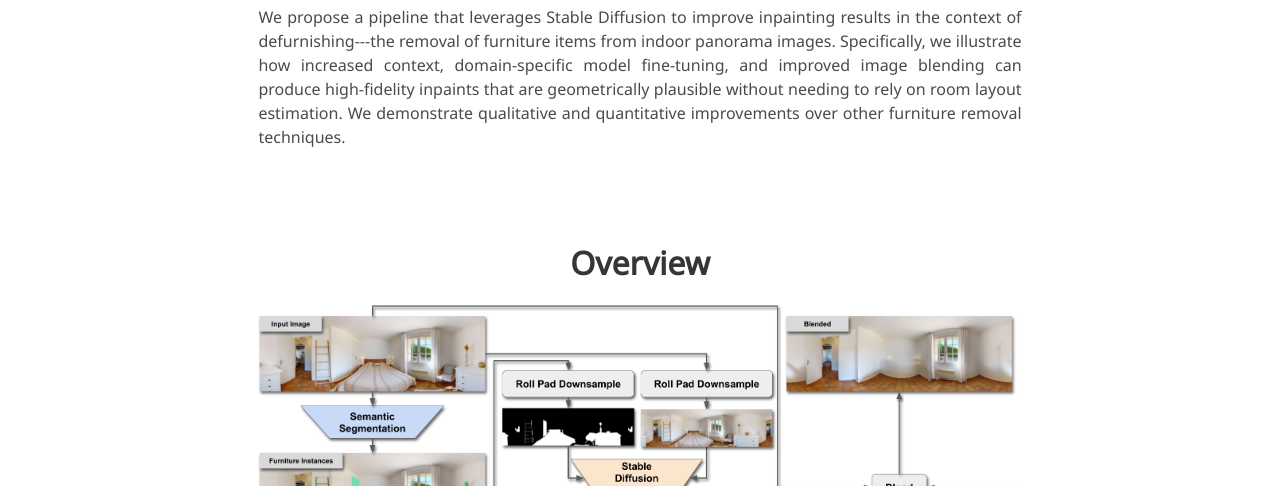
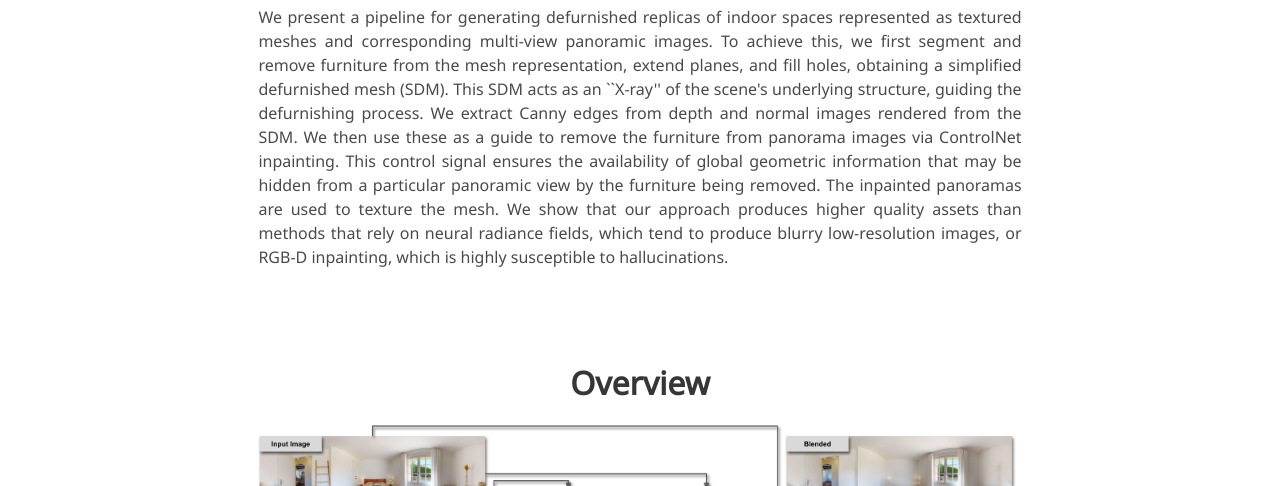
Before and after one commit to matterport/defurnishing-with-x-ray-vision, a plain HTML site: page index.html in a window 1280 px wide. Shown: the part 614-1100 px from the top of the page. Drawn offline with nearby package versions, Linux system fonts and the light colour scheme; some icons are missing; a web font is replaced by a local one.

Commit message:
update abstract

```diff
--- a/index.html
+++ b/index.html
@@ -137,13 +137,20 @@
                     <h2 class="title is-3">Abstract</h2>
                     <div class="content has-text-justified">
                         <p>
-                            We propose a pipeline that leverages Stable Diffusion to improve inpainting results in the
-                            context of defurnishing---the removal of furniture items from indoor panorama images.
-                            Specifically, we illustrate how increased context, domain-specific model fine-tuning, and
-                            improved image blending can produce high-fidelity inpaints that are geometrically plausible
-                            without needing to rely on room layout estimation.
-                            We demonstrate qualitative and quantitative improvements over other furniture removal
-                            techniques.
+                            We present a pipeline for generating defurnished replicas of indoor spaces represented as
+                            textured meshes and corresponding multi-view panoramic images.
+                            To achieve this, we first segment and remove furniture from the mesh representation, extend
+                            planes, and fill holes, obtaining a simplified defurnished mesh (SDM).
+                            This SDM acts as an ``X-ray'' of the scene's underlying structure, guiding the defurnishing
+                            process. We extract Canny edges from depth and normal images rendered from the SDM.
+                            We then use these as a guide to remove the furniture from panorama images via ControlNet
+                            inpainting.
+                            This control signal ensures the availability of global geometric information that may be
+                            hidden from a particular panoramic view by the furniture being removed.
+                            The inpainted panoramas are used to texture the mesh.
+                            We show that our approach produces higher quality assets than methods that rely on neural
+                            radiance fields, which tend to produce blurry low-resolution images, or RGB-D inpainting,
+                            which is highly susceptible to hallucinations.
                         </p>
                     </div>
                 </div>
```
